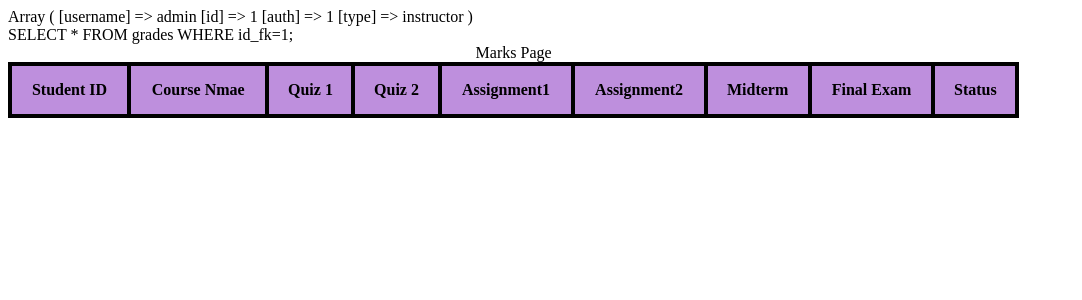
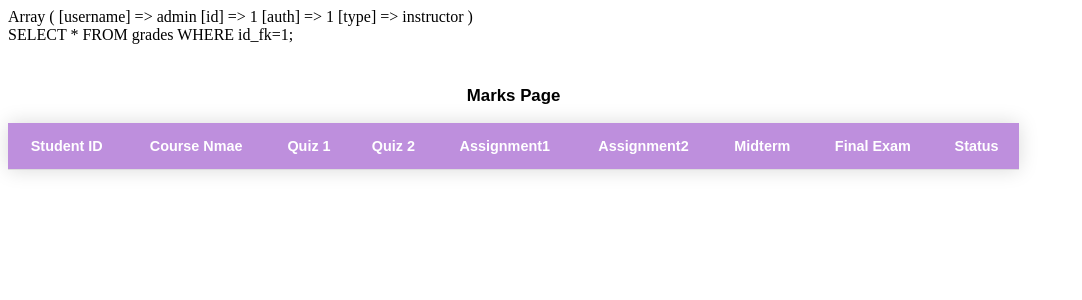
Before and after one commit to kquote03/repweb, a PHP site: page /studentpage.php in a window 1280 px wide. Shown: the top 300 px of the page, without its empty margins (0-1082 px from the left). Run offline with PHP 8.4, Linux system fonts and the light colour scheme; a user stored in the database is signed in; data comes from the database, SQL or seed files in the repository; lists and menus that the app fills with data are empty.

Commit message:
Create studentpage.php

```diff
--- a/studentpage.php
+++ b/studentpage.php
@@ -8,14 +8,27 @@
 
     <title>Marks Page</title>
     <style>
-        table,td,th{ border: 4px solid black;
+         table,td,th{ border: 4px black;
         border-collapse:collapse;
         }
         th{ padding: 15px;
          background-color:#be8fdd;
+         text-align: center;
+         color: white;
+        }
+        tr{
+            border-bottom: 1px solid #dddddd;
         }
         td{ padding:"5px";
         text-align:center;
+        }
+        #table{
+            border-collapse: collapse;
+    margin: 25px 0;
+    font-size: 0.9em;
+    font-family: sans-serif;
+    min-width: 400px;
+    box-shadow: 0 0 20px rgba(0, 0, 0, 0.15);
         }
     </style>
 </head>
@@ -26,7 +39,7 @@
     <form action="gradecalc.php" method="POST">
     </form>
     <table style="width:80%" id="table">
-    <caption>Marks Page</caption>
+    <caption><h3>Marks Page</h3></caption>
         <tr>
             <th>Student ID </th>
             <th>Course Nmae </th>
@@ -55,8 +68,6 @@
                echo "<td>$rowMarks[midterm]</td>";
                echo "<td>$rowMarks[finalexam]</td>";
                echo "<td>$rowMarks[status]</td>";
-               $rowMarks = mysqli_fetch_assoc($resultMarks);
-
             }
         ?>
     </table>
```
